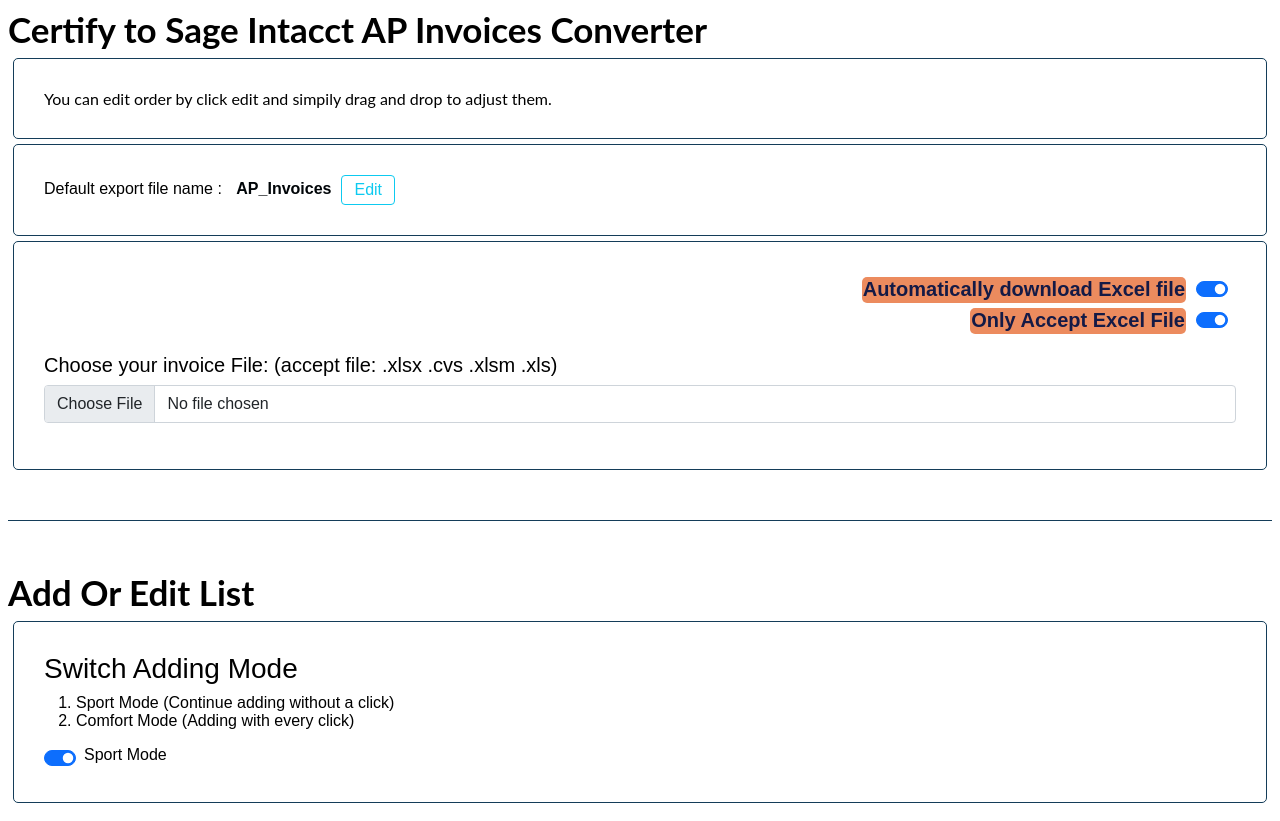
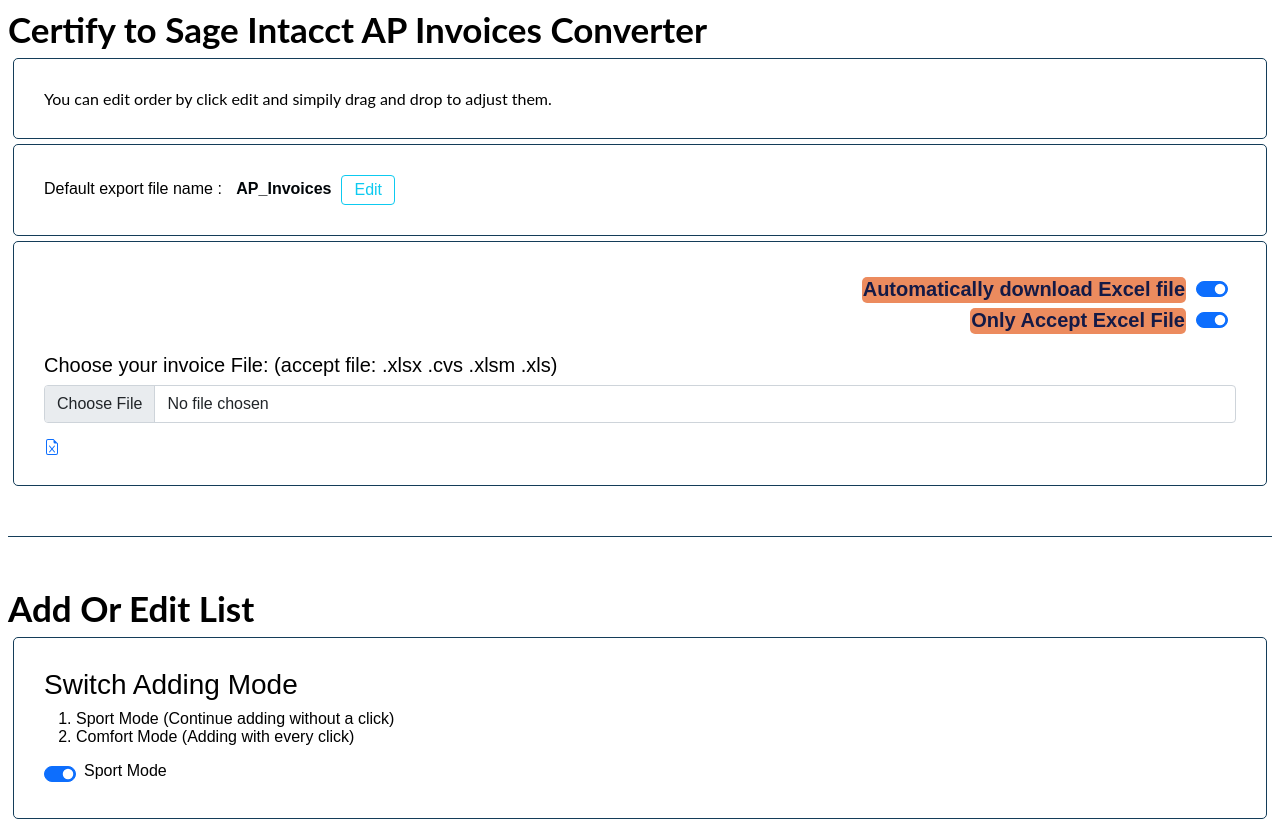
Before and after one commit to yuchilai/gccny_AP_Invoices_Converter, an Angular app: page / in a window 1280 px wide. Shown: the top 821 px of the page. Built offline with nearby package versions, Linux system fonts and the light colour scheme.

Commit message:
1 binaries uploaded

```diff
--- a/src/app/app.component.html
+++ b/src/app/app.component.html
@@ -73,6 +73,19 @@
     <span>Input File Name: </span>
     {{fileName}}
   </div>
+  <div class="excel-output">
+    <div class="excel-icon">
+      <a class="download-link">
+        <svg xmlns="http://www.w3.org/2000/svg" width="16" height="16" fill="currentColor"
+          class="bi bi-file-earmark-excel" viewBox="0 0 16 16">
+          <path
+            d="M5.884 6.68a.5.5 0 1 0-.768.64L7.349 10l-2.233 2.68a.5.5 0 0 0 .768.64L8 10.781l2.116 2.54a.5.5 0 0 0 .768-.641L8.651 10l2.233-2.68a.5.5 0 0 0-.768-.64L8 9.219l-2.116-2.54z" />
+          <path
+            d="M14 14V4.5L9.5 0H4a2 2 0 0 0-2 2v12a2 2 0 0 0 2 2h8a2 2 0 0 0 2-2zM9.5 3A1.5 1.5 0 0 0 11 4.5h2V14a1 1 0 0 1-1 1H4a1 1 0 0 1-1-1V2a1 1 0 0 1 1-1h5.5v2z" />
+        </svg>
+      </a>
+    </div>
+  </div>
 </div>
 
 <div class="line"></div>
--- a/src/app/app.component.ts
+++ b/src/app/app.component.ts
@@ -39,6 +39,7 @@
   inputToBeAdded?: string;
   tempName?: string;
   isAutoDowload = true;
+  hasOutput = false;
 
   constructor(private excelService: ExcelService) {
     const invoice = new Invoice();
```
Also changed, not shown: src/app/image/icons8-export-excel-96.png (added).
